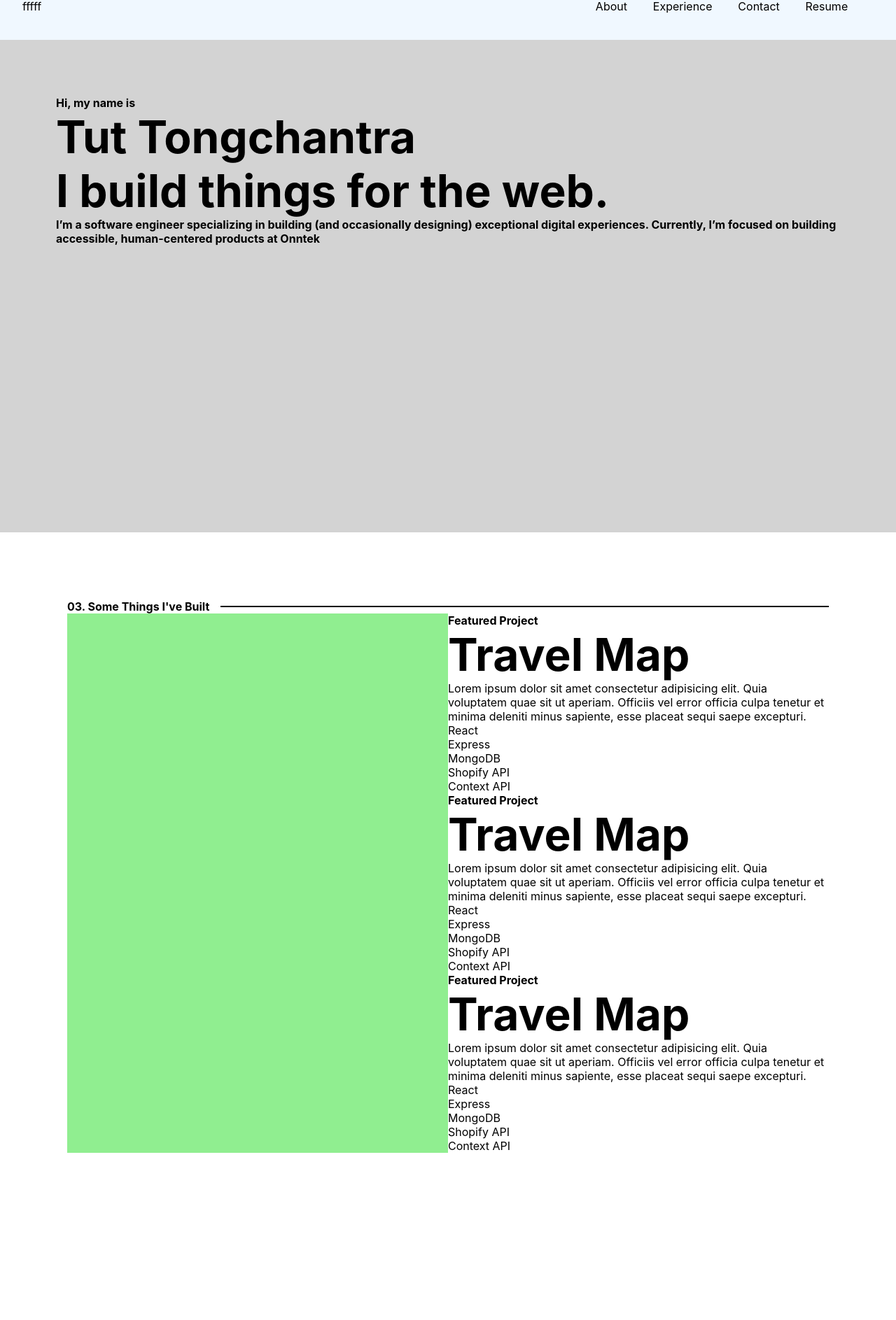
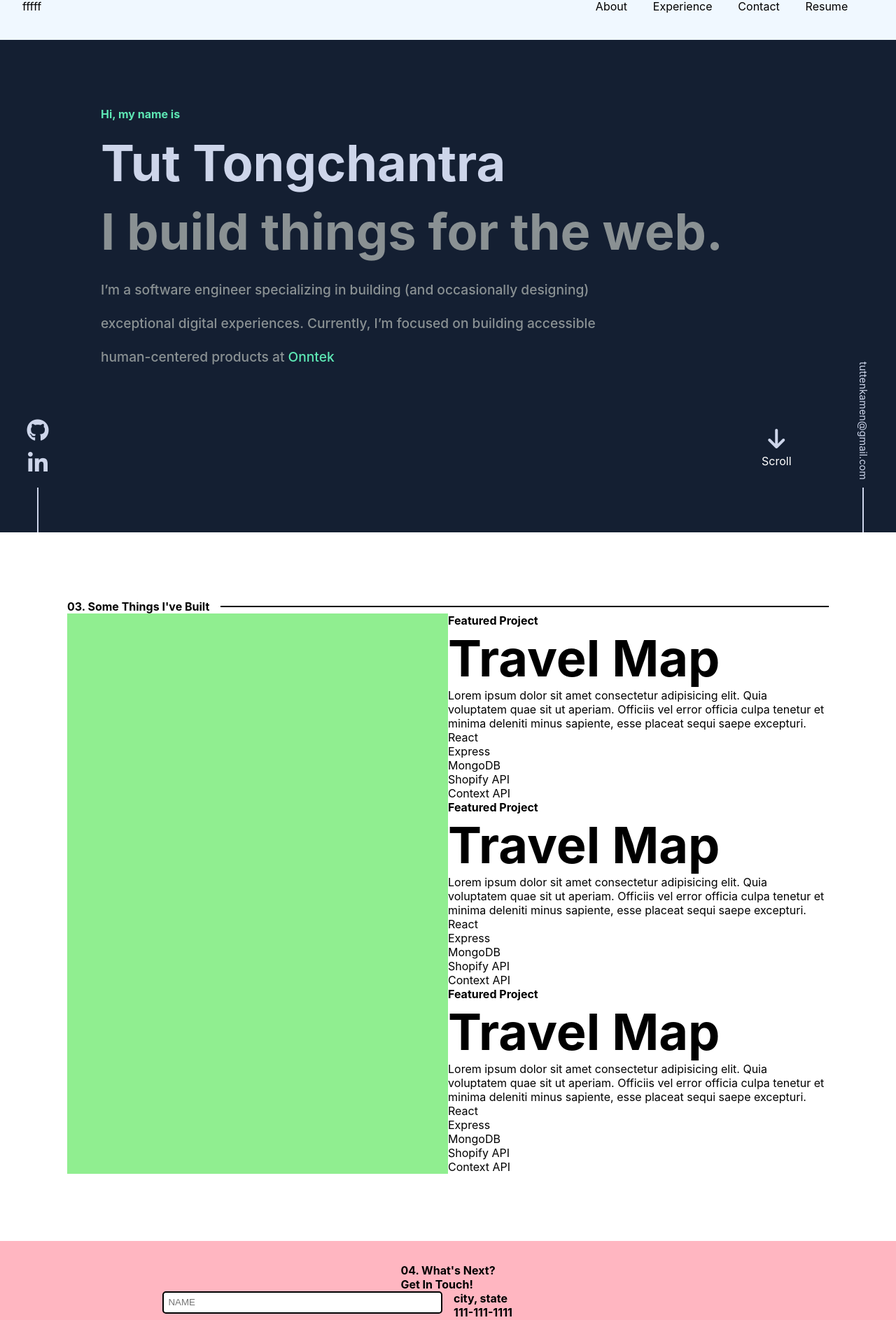
Before and after one commit to tuttongchan/final-portfolio, a React (Create React App) app in the folder client/: page / in a window 1280 px wide. Shown: the part 39-1926 px from the top of the page at 70% size. Before the commit the page ends 1783 px from the top, so only its background shows below. Built offline with nearby package versions, Linux system fonts and the light colour scheme.

Commit message:
social media icons

```diff
--- a/client/public/index.html
+++ b/client/public/index.html
@@ -10,20 +10,14 @@
       content="Web site created using create-react-app"
     />
     <link rel="apple-touch-icon" href="%PUBLIC_URL%/logo192.png" />
-    <!--
-      manifest.json provides metadata used when your web app is installed on a
-      user's mobile device or desktop. See https://developers.google.com/web/fundamentals/web-app-manifest/
-    -->
     <link rel="manifest" href="%PUBLIC_URL%/manifest.json" />
-    <!--
-      Notice the use of %PUBLIC_URL% in the tags above.
-      It will be replaced with the URL of the `public` folder during the build.
-      Only files inside the `public` folder can be referenced from the HTML.
-
-      Unlike "/favicon.ico" or "favicon.ico", "%PUBLIC_URL%/favicon.ico" will
-      work correctly both with client-side routing and a non-root public URL.
-      Learn how to configure a non-root public URL by running `npm run build`.
-    -->
+    <link
+      rel="stylesheet"
+      href="https://cdnjs.cloudflare.com/ajax/libs/font-awesome/6.0.0-beta2/css/all.min.css"
+      integrity="sha512-YWzhKL2whUzgiheMoBFwW8CKV4qpHQAEuvilg9FAn5VJUDwKZZxkJNuGM4XkWuk94WCrrwslk8yWNGmY1EduTA=="
+      crossorigin="anonymous"
+      referrerpolicy="no-referrer"
+    />
     <title>React App</title>
   </head>
   <body>
--- a/client/src/App.js
+++ b/client/src/App.js
@@ -2,13 +2,17 @@ import './index.css';
 import Navbar from './components/navbar/Navbar';
 import Header from './components/header/Header';
 import Projects from './components/projects/Projects';
+import Contact from './components/contact/Contact';
 
 function App() {
-  return <div>
-    <Navbar />
-    <Header />
-    <Projects />
-  </div>;
+  return (
+    <div>
+      <Navbar />
+      <Header />
+      <Projects />
+      <Contact />
+    </div>
+  );
 }
 
 export default App;
--- /dev/null
+++ b/client/src/components/contact/Contact.js
@@ -0,0 +1,51 @@
+import React from 'react';
+import './contact.css';
+
+const Contact = () => {
+  return (
+    <div className="contact-container">
+      <div className="contact-heading-container">
+        <h6 className="contact-heading">04. What's Next?</h6>
+        <h4>Get In Touch!</h4>
+      </div>
+      <div className="contact-inputs-container">
+        <div className="contact-content-container">
+          <form>
+            <input
+              type="text"
+              className="contact-name-input"
+              placeholder="NAME"
+            />
+            <input
+              type="text"
+              className="contact-email-input"
+              placeholder="EMAIL"
+            />
+            <textarea
+              name="message"
+              cols="30"
+              rows="10"
+              className="contact-message-input"
+              placeholder="MESSAGE"
+            ></textarea>
+          </form>
+        </div>
+        <div className="contact-info-container">
+          <div className="location">
+            <h6>city, state</h6>
+          </div>
+          <div className="phone">
+            <h6>111-111-1111</h6>
+          </div>
+          <div className="email">
+            <h6>hello@gmail.com</h6>
+          </div>
+          <div className="line"></div>
+          <span>Copyright ©2021 Tut Tongchantra</span>
+        </div>
+      </div>
+    </div>
+  );
+};
+
+export default Contact;
--- /dev/null
+++ b/client/src/components/contact/contact.css
@@ -0,0 +1,37 @@
+.contact-container {
+  display: flex;
+  justify-content: center;
+  align-items: center;
+  flex-direction: column;
+  padding: 2rem;
+  background-color: lightpink;
+}
+
+.contact-inputs-container {
+  display: grid;
+  grid-template-columns: 1fr 1fr;
+  grid-gap: 1rem;
+}
+
+form {
+  display: flex;
+  justify-content: center;
+  flex-direction: column;
+}
+
+.contact-name-input,
+.contact-email-input,
+.contact-message-input {
+  padding: 0.4rem;
+  border: 2px solid #000;
+  border-radius: 5px;
+}
+
+.contact-name-input {
+  width: 25rem;
+  margin-bottom: 0.7rem;
+}
+
+.contact-email-input {
+  margin-bottom: 0.7rem;
+}
--- a/client/src/components/header/Header.js
+++ b/client/src/components/header/Header.js
@@ -5,14 +5,37 @@ const Header = () => {
   return (
     <header>
       <div className="header-content-container">
-        <h6>Hi, my name is</h6>
-        <h2>Tut Tongchantra</h2>
-        <h2>I build things for the web.</h2>
-        <h6>
+        <h6 className="header-heading-1">Hi, my name is</h6>
+        <h2 className="header-heading-2">Tut Tongchantra</h2>
+        <h2 className="header-heading-3">I build things for the web.</h2>
+        <h6 className="header-heading-4">
           I’m a software engineer specializing in building (and occasionally
           designing) exceptional digital experiences. Currently, I’m focused on
-          building accessible, human-centered products at Onntek
+          building accessible human-centered products at <span>Onntek</span>
         </h6>
+      </div>
+      <div className="socials-container">
+        <ul>
+          <li>
+            <i class="fa-brands fa-github"></i>
+          </li>
+          <li>
+            <i class="fa-brands fa-linkedin-in"></i>
+          </li>
+        </ul>
+        <div className="vertical-line"></div>
+      </div>
+
+      <div className="email-fixed">
+        <span>tuttenkamen@gmail.com</span>
+        <div className="vertical-line"></div>
+      </div>
+
+      <div class="scroll-down-container bounce">
+        <a href="#about">
+          <i className="fa fa-arrow-down fa-2x"></i>
+          <span>Scroll</span>
+        </a>
       </div>
     </header>
   );
--- a/client/src/components/header/header.css
+++ b/client/src/components/header/header.css
@@ -1,13 +1,137 @@
 header {
   height: 88vh;
-  padding: 5rem;
-  background-color: lightgray;
+  padding: 6rem 9rem;
+  background-color: rgb(20, 31, 50);
+}
+
+.header-heading-1 {
+  color: rgb(93, 231, 180);
+  margin-bottom: 1rem;
+}
+
+.header-heading-2 {
+  color: rgb(205, 213, 234);
+  margin-bottom: 0.7rem;
+}
+
+.header-heading-3 {
+  color: rgb(138, 145, 147);
+  margin-bottom: 1rem;
+}
+
+.header-heading-4 {
+  color: rgb(138, 145, 147);
+  width: 45rem;
+  font-size: 1.2rem;
+  font-weight: 450;
+  line-height: 3rem;
+}
+
+.header-heading-4 span {
+  color: rgb(93, 231, 180);
 }
 
 h2 {
-  font-size: 4rem;
+  font-size: 4.5rem;
 }
 
 h6 {
   font-size: 1rem;
 }
+
+i {
+  font-size: 2rem;
+  color: rgb(205, 213, 234);
+}
+
+.socials-container {
+  display: flex;
+  align-items: center;
+  flex-direction: column;
+  position: fixed;
+  bottom: 0;
+  left: 3%;
+}
+
+.socials-container ul li {
+  list-style: none;
+  margin-bottom: 0.9rem;
+  display: flex;
+  align-items: center;
+  flex-direction: column;
+}
+
+.socials-container ul li:nth-child(2) {
+  margin-bottom: 1.2rem;
+}
+
+.vertical-line {
+  height: 4rem;
+  width: 0.1rem;
+  background-color: rgb(205, 213, 234);
+}
+
+.email-fixed {
+  display: flex;
+  align-items: center;
+  vertical-align: middle;
+  flex-direction: column;
+  position: fixed;
+  bottom: 0;
+  right: 3%;
+}
+
+.email-fixed span {
+  color: rgb(205, 213, 234);
+  font-size: 0.9rem;
+  writing-mode: vertical-rl;
+  margin-bottom: 0.7rem;
+}
+
+
+.scroll-down-container {
+  display: flex;
+  align-items: center;
+  flex-direction: column;
+  text-align: center;
+  position: absolute;
+  left: 85%;
+  bottom: 8%;
+}
+
+.scroll-down-container a {
+  color: white;
+  text-decoration: none;
+  display: flex;
+  align-items: center;
+  flex-direction: column;
+  text-align: center;
+}
+
+.scroll-down-container span {
+  color: white;
+  margin-top: 0.4rem;
+}
+
+.bounce {
+  -moz-animation: bounce 2.5s infinite;
+  -webkit-animation: bounce 2.5s infinite;
+  animation: bounce 2.5s infinite;
+}
+
+/* ---------- Scroll Down ---------- */
+@keyframes bounce {
+  0%,
+  20%,
+  50%,
+  80%,
+  100% {
+    transform: translateY(0);
+  }
+  40% {
+    transform: translateY(-30px);
+  }
+  60% {
+    transform: translateY(-15px);
+  }
+}
```
